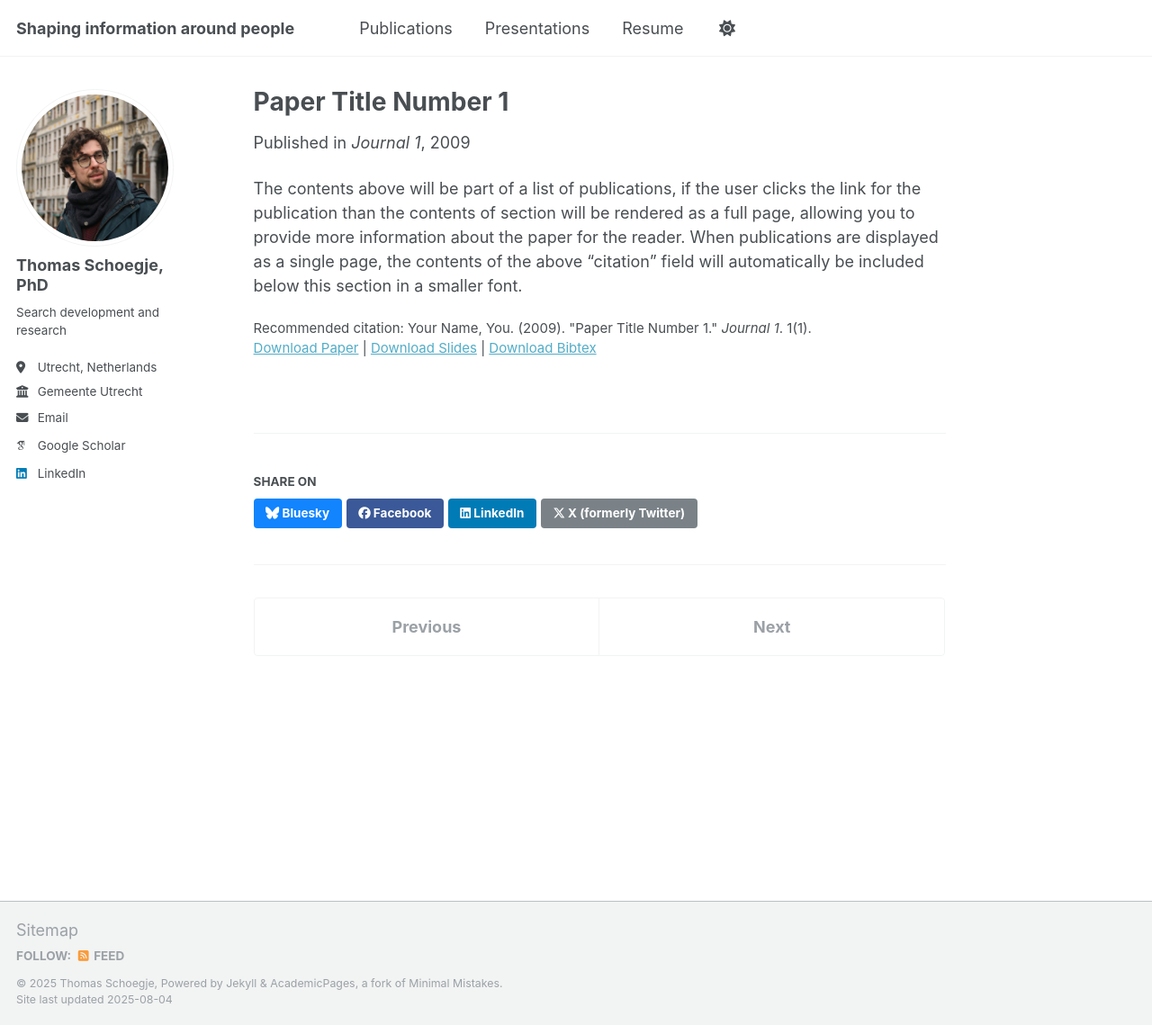
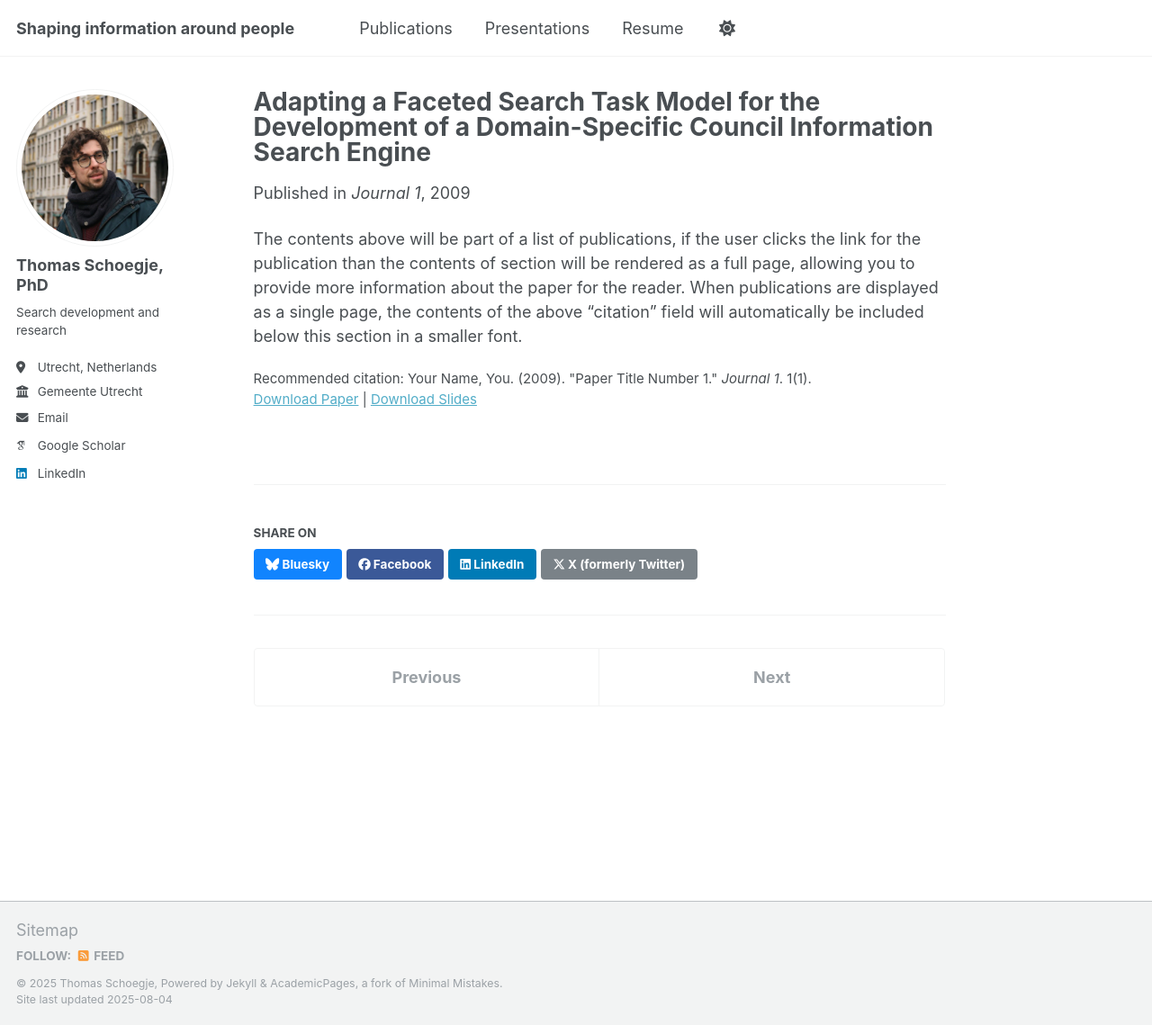
Before and after one commit to tmschoegje/tmschoegje.github.io, a Jekyll site: the page built from _publications/2009-10-01-paper-title-number-1.md, in a window 1280 px wide and 1139 px high. Shown: the whole window at 90% size. Built offline with Jekyll 4.4.1, drawn with Linux system fonts in a browser that asks for light colours; some web fonts are replaced; a script that is not in the unit is left out.

Commit message:
Update 2009-10-01-paper-title-number-1.md

```diff
--- a/_publications/2009-10-01-paper-title-number-1.md
+++ b/_publications/2009-10-01-paper-title-number-1.md
@@ -1,14 +1,13 @@
 ---
-title: "Paper Title Number 1"
+title: "Adapting a Faceted Search Task Model for the Development of a Domain-Specific Council Information Search Engine"
 collection: publications
-category: manuscripts
-permalink: /publication/2009-10-01-paper-title-number-1
+category: conferences
+permalink: /publication/2022-egov
 excerpt: 'This paper is about the number 1. The number 2 is left for future work.'
 date: 2009-10-01
 venue: 'Journal 1'
-slidesurl: 'http://academicpages.github.io/files/slides1.pdf'
-paperurl: 'http://academicpages.github.io/files/paper1.pdf'
-bibtexurl: 'http://academicpages.github.io/files/bibtex1.bib'
+slidesurl: 'http://academicpages.github.io/files/egov-slides.pdf'
+paperurl: 'http://academicpages.github.io/files/egov-paper.pdf'
 citation: 'Your Name, You. (2009). &quot;Paper Title Number 1.&quot; <i>Journal 1</i>. 1(1).'
 ---
 The contents above will be part of a list of publications, if the user clicks the link for the publication than the contents of section will be rendered as a full page, allowing you to provide more information about the paper for the reader. When publications are displayed as a single page, the contents of the above "citation" field will automatically be included below this section in a smaller font.
```
